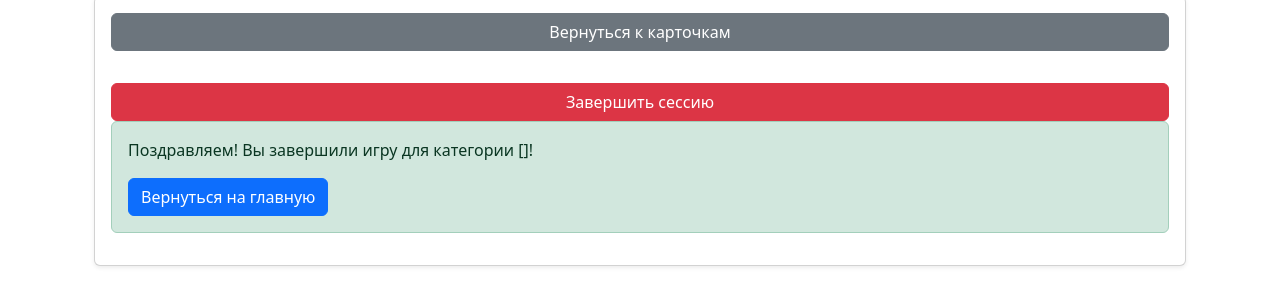
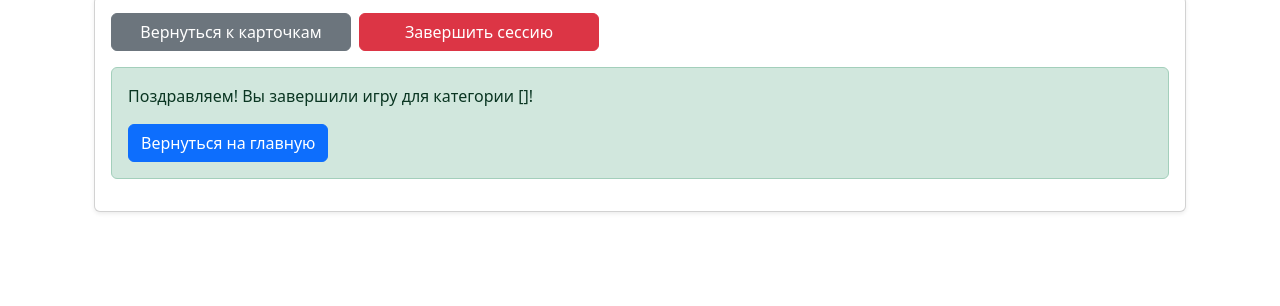
Before and after one commit to 0-Forester-0/chinese, a Django app: template templates/game.html in a window 1280 px wide. Shown: the part 175-481 px from the top of the page. Run offline with Django 3.2, Linux system fonts and the light colour scheme; the template is opened without the code that fills it: most values are stand-ins (such as "Sample title", 1, 10 or a date in 2020); data that the repository does not hold is empty.

Commit message:
Update game.html

```diff
--- a/templates/game.html
+++ b/templates/game.html
@@ -5,8 +5,14 @@
         <h1 class="card-title display-4 text-break">{{ category }}</h1>
         <div class="card shadow-sm">
             <div class="card-body">
-                <a href="{% url 'home' %}" class="btn btn-secondary mb-3 w-100 w-sm-auto">Вернуться к карточкам</a>
-                <button id="finish-session" class="btn btn-danger mt-3 w-100 w-sm-auto">Завершить сессию</button>
+                <div class="d-flex flex-column flex-sm-row gap-2 mb-3 align-items-stretch">
+                    <a href="{% url 'home' %}" class="btn btn-secondary flex-fill custom-btn-width">
+                        Вернуться к карточкам
+                    </a>
+                    <button id="finish-session" class="btn btn-danger flex-fill custom-btn-width">
+                        Завершить сессию
+                    </button>
+                </div>
                 <div id="game-area">
                     <h2 id="card-character" class="text-break"></h2>
                     <p>Пиньинь: <span id="card-pinyin"></span></p>
@@ -21,6 +27,14 @@
             </div>
         </div>
     </div>
+
+    <style>
+        @media (min-width: 576px) {
+            .custom-btn-width {
+                max-width: 240px;
+            }
+        }
+    </style>
 
     <script>
         const cards = {{ cards_json|safe }};
```
